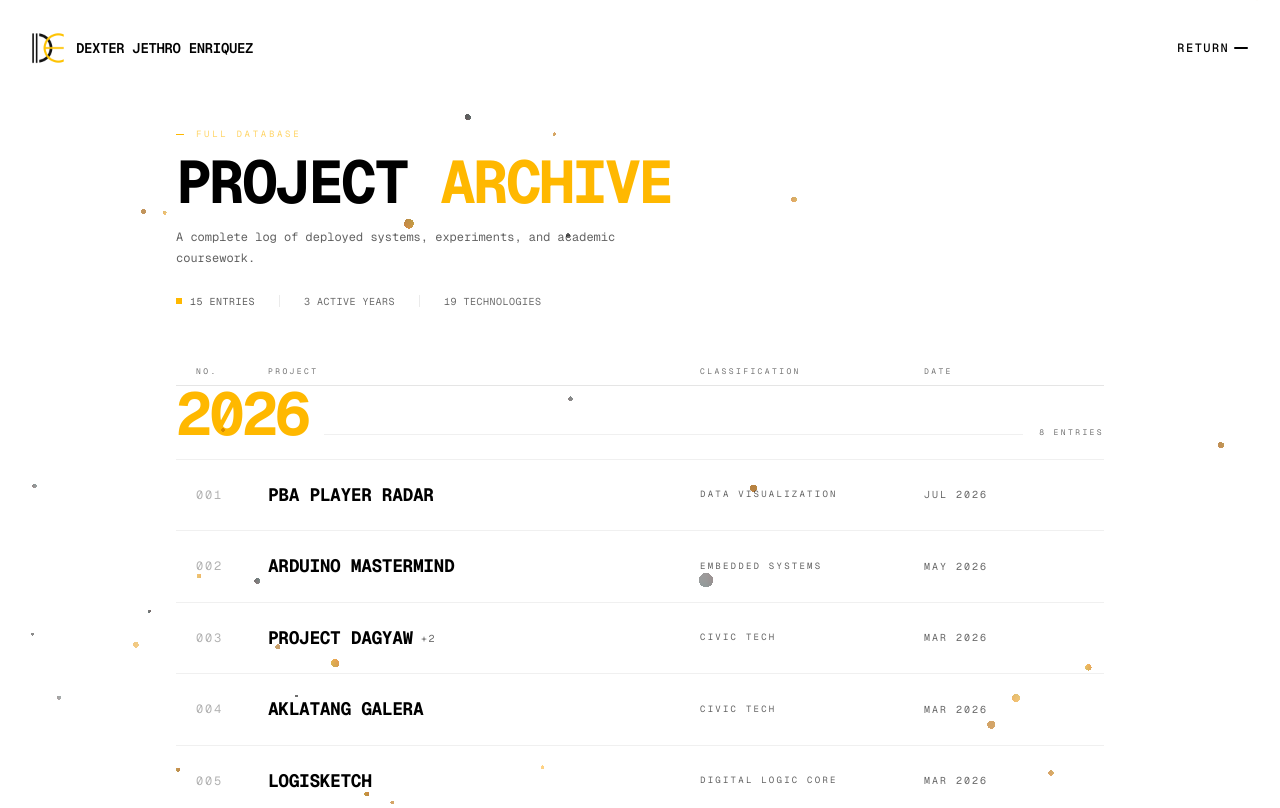
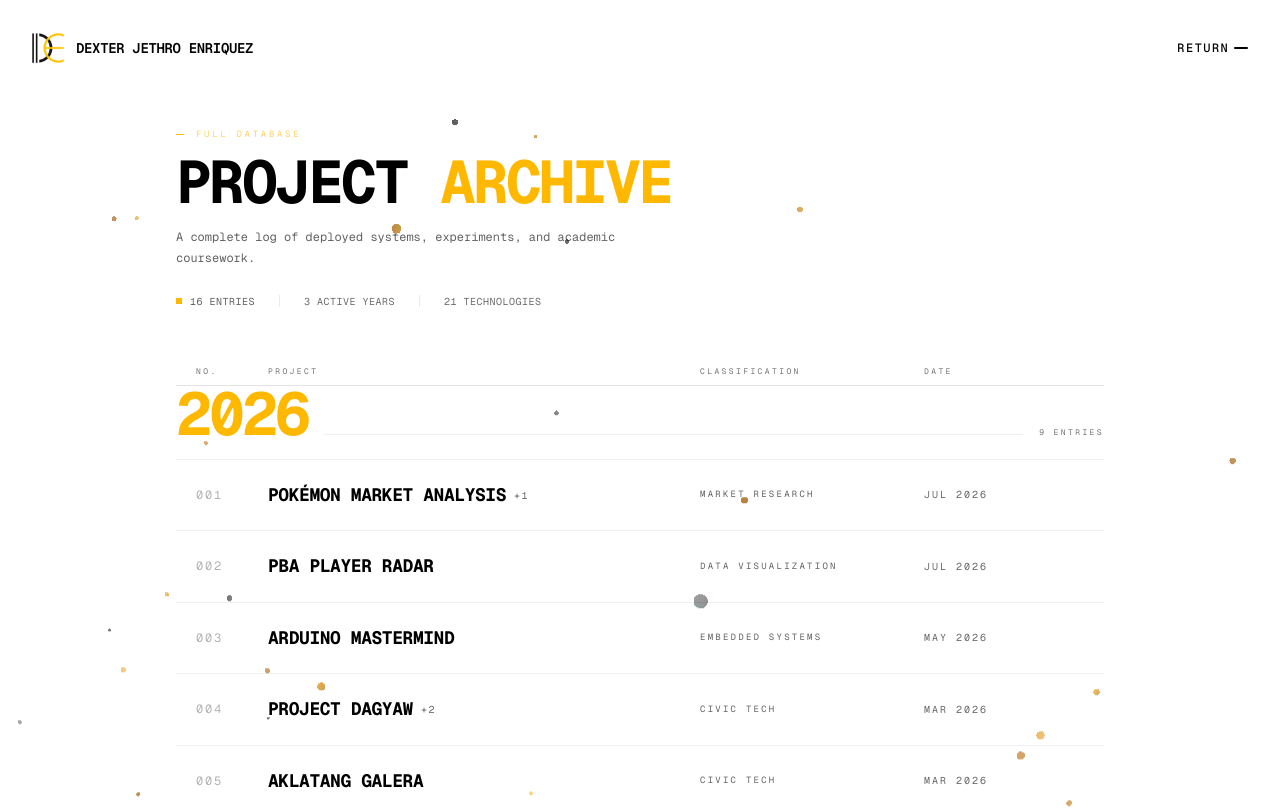
Before and after one commit to RokiTheWise/enriquez-portfolio-v2, a Next.js app: page /archive in a window 1280 px wide. Shown: the top 808 px of the page. Built offline with nearby package versions, Linux system fonts and the light colour scheme.

Commit message:
feat: add Pokémon Market Analysis project to archive with detailed description and collaborators

```diff
--- a/components/archive/data.ts
+++ b/components/archive/data.ts
@@ -20,6 +20,25 @@ export interface ArchiveEntry {
 }
 
 export const ARCHIVE: ArchiveEntry[] = [
+  {
+    year: "2026",
+    month: "Jul",
+    project: "Pokémon Market Analysis",
+    classification: "MARKET RESEARCH",
+    description:
+      "A Tableau dashboard and written analysis asking whether buying or grading Pokémon cards was actually a good idea in 2025. Across 540 chase cards tracked monthly from January 2021 to November 2025, the median price rose 37.46% — but cutting the same data at the end of 2024 shows it down 22.84%, with 60% of cards underwater instead of 41%. The headline gain is a composition effect: cards enter the dataset as they release, so the sample keeps filling with newer, pricier cards and the median rises because the mix changes, not because anyone's collection gained value. The rest of the analysis turns that into rules a buyer can use — the median card returned roughly 4.4% annually, losing to Philippine land at 8–12%; gains sit almost entirely in 2025-released sets; and grading multiplies value 4.3× under $10 but only 1.2× above $50, so single-card grading only clears its own $25–80 fee above about $125 raw. Medians throughout, since the return distribution has a long right tail — the biggest gain in the data is +14,960% off a $0.05 baseline. Every calculated field was verified separately in pandas.",
+    tech: [
+      { name: "Tableau", tag: "VISUALIZATION" },
+      { name: "Python", tag: "VERIFICATION" },
+      { name: "pandas", tag: "DATA" },
+      { name: "Statistics", tag: "METHOD" },
+    ],
+    accentColor: "#3B82F6",
+    image: "/pokemon-dashboard.webp",
+    collaborators: [
+      { name: "Nathaniel Josh B. Quinto", github: "https://github.com/Nutellosaur" },
+    ],
+  },
   {
     year: "2026",
     month: "Jul",
```
Also changed, not shown: public/pokemon-dashboard.webp (added).
